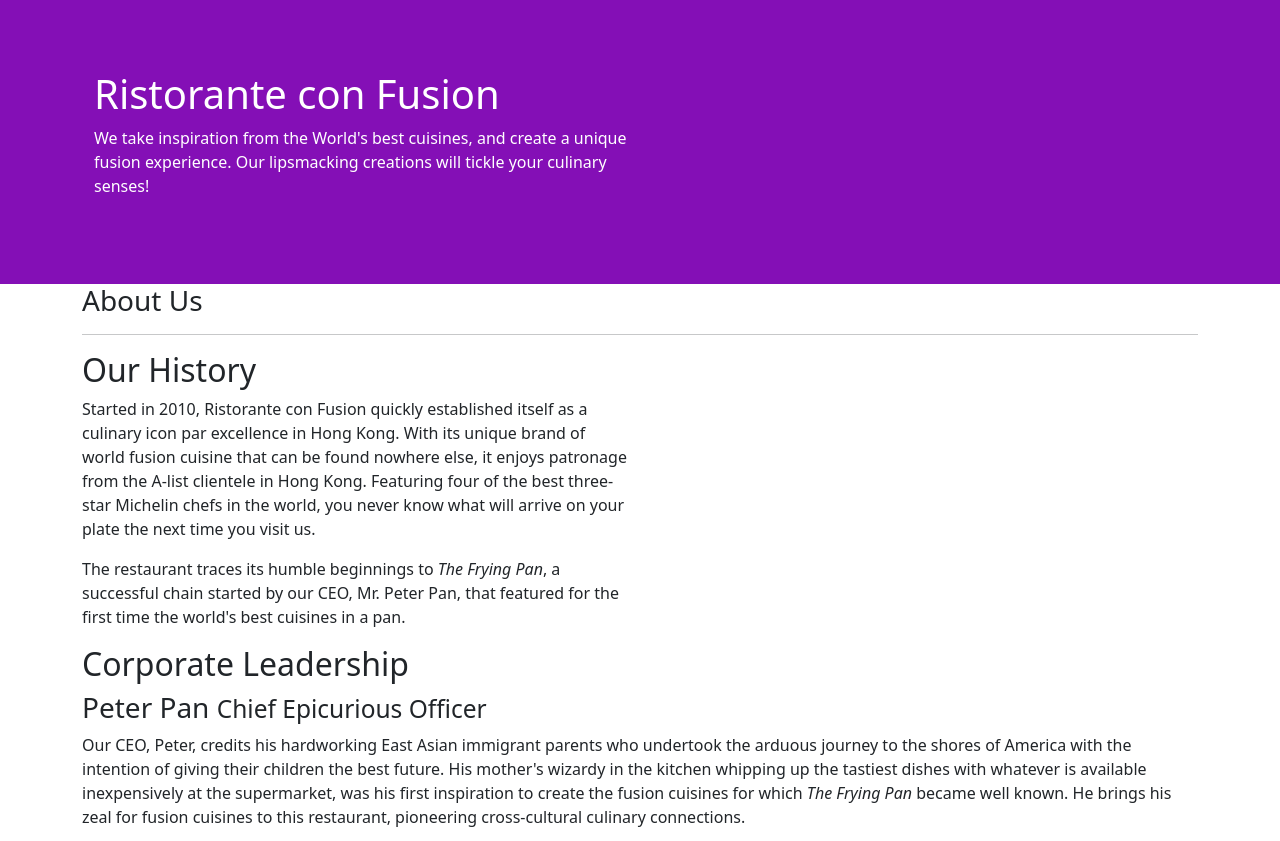
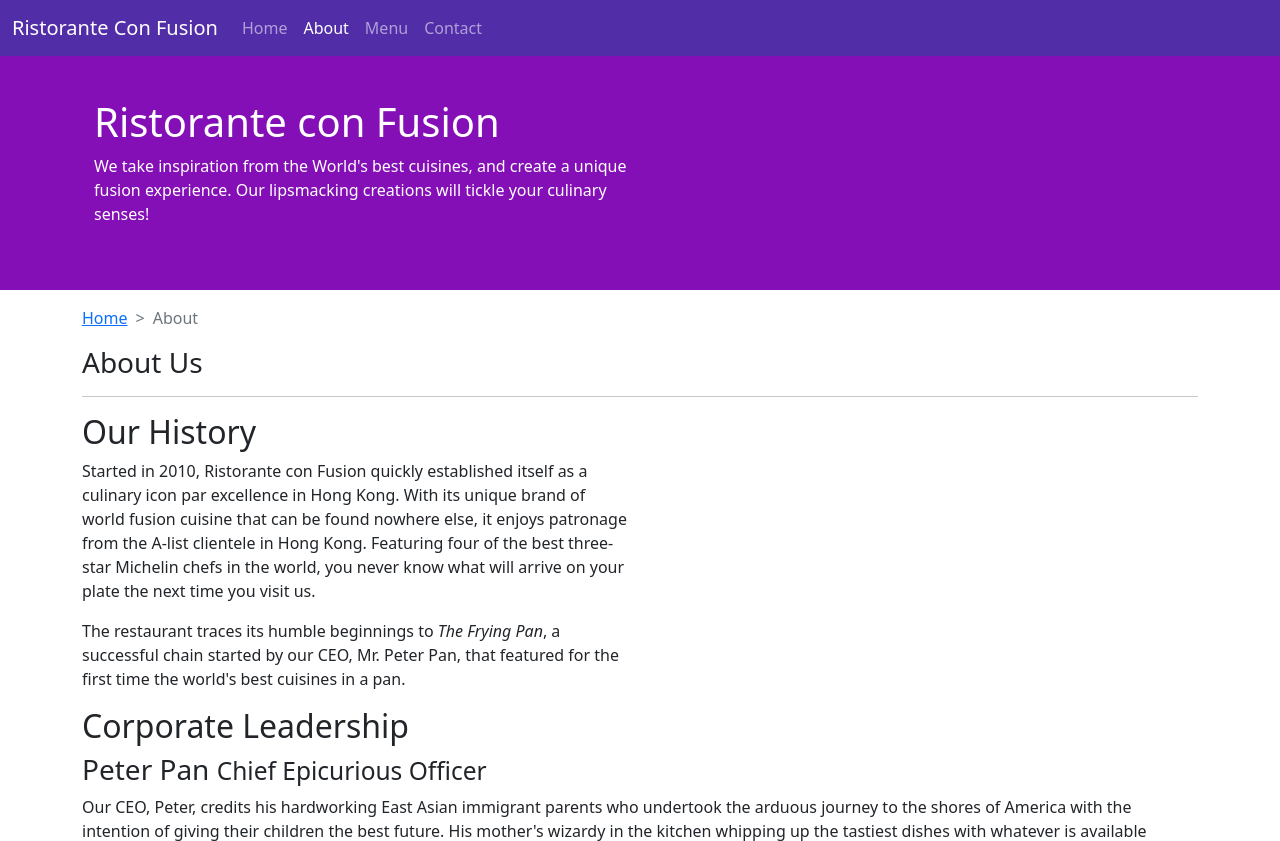
Before and after one commit to numan-iftikhar/Ristorante-Con-Fusion-Coursera, a website: page aboutus.html in a window 1280 px wide. Shown: the top 841 px of the page. Drawn offline with nearby package versions, Linux system fonts and the light colour scheme.

Commit message:
Add navbar and breadcrums

```diff
--- a/aboutus.html
+++ b/aboutus.html
@@ -16,8 +16,36 @@
 </head>
 
 <body>
+    <!-- * navbar section * -->
+    <nav class="navbar navbar-expand-md navbar-dark fixed-top">
+        <div class="container-fluid">
+            <a class="navbar-brand" href="./index.html">Ristorante Con Fusion</a>
+            <button class="navbar-toggler" type="button" data-bs-toggle="collapse"
+                data-bs-target="#navbarSupportedContent" aria-controls="navbarSupportedContent" aria-expanded="false"
+                aria-label="Toggle navigation">
+                <span class="navbar-toggler-icon"></span>
+            </button>
+            <div class="collapse navbar-collapse" id="navbarSupportedContent">
+                <ul class="navbar-nav me-auto mb-lg-0">
+                    <li class="nav-item">
+                        <a class="nav-link" aria-current="page" href="./index.html">Home</a>
+                    </li>
+                    <li class="nav-item">
+                        <a class="nav-link active" href="#">About</a>
+                    </li>
+                    <li class="nav-item">
+                        <a class="nav-link" href="#">Menu</a>
+                    </li>
+                    <li class="nav-item">
+                        <a class="nav-link" href="#">Contact</a>
+                    </li>
+                </ul>
+            </div>
+        </div>
+    </nav>
 
-    <header class="jumbotron">
+
+    <header class="jumbotron p-5 rounded-sm mb-3">
         <div class="container">
             <div class="row row-header">
                 <div class="col-12 col-sm-6">
@@ -34,6 +62,13 @@
     <div class="container">
         <div class="row">
             <div class="col-12 col-sm-12">
+                <!-- * breadcrumb * -->
+                <nav style="--bs-breadcrumb-divider: '>';" aria-label="breadcrumb">
+                    <ol class="breadcrumb">
+                        <li class="breadcrumb-item"><a href="./index.html">Home</a></li>
+                        <li class="breadcrumb-item active" aria-current="page">About</li>
+                    </ol>
+                </nav>
                 <h3>About Us</h3>
                 <hr>
             </div>
@@ -59,24 +94,30 @@
             <div class="col-12 col-sm-12">
                 <h2>Corporate Leadership</h2>
                 <h3>Peter Pan <small>Chief Epicurious Officer</small></h3>
-                <p class="d-none d-sm-block">Our CEO, Peter, credits his hardworking East Asian immigrant parents who undertook the arduous
+                <p class="d-none d-sm-block">Our CEO, Peter, credits his hardworking East Asian immigrant parents who
+                    undertook the arduous
                     journey to the shores of America with the intention of giving their children the best future. His
                     mother's wizardy in the kitchen whipping up the tastiest dishes with whatever is available
                     inexpensively at the supermarket, was his first inspiration to create the fusion cuisines for which
                     <em>The Frying Pan</em> became well known. He brings his zeal for fusion cuisines to this
-                    restaurant, pioneering cross-cultural culinary connections.</p>
+                    restaurant, pioneering cross-cultural culinary connections.
+                </p>
                 <h3>Dhanasekaran Witherspoon <small>Chief Food Officer</small></h3>
-                <p class="d-none d-sm-block">Our CFO, Danny, as he is affectionately referred to by his colleagues, comes from a long established
+                <p class="d-none d-sm-block">Our CFO, Danny, as he is affectionately referred to by his colleagues,
+                    comes from a long established
                     family tradition in farming and produce. His experiences growing up on a farm in the Australian
                     outback gave him great appreciation for varieties of food sources. As he puts it in his own words,
-                    <em>Everything that runs, wins, and everything that stays, pays!</em></p>
+                    <em>Everything that runs, wins, and everything that stays, pays!</em>
+                </p>
                 <h3>Agumbe Tang <small>Chief Taste Officer</small></h3>
-                <p class="d-none d-sm-block">Blessed with the most discerning gustatory sense, Agumbe, our CTO, personally ensures that every dish
+                <p class="d-none d-sm-block">Blessed with the most discerning gustatory sense, Agumbe, our CTO,
+                    personally ensures that every dish
                     that we serve meets his exacting tastes. Our chefs dread the tongue lashing that ensues if their
                     dish does not meet his exacting standards. He lives by his motto, <em>You click only if you survive
                         my lick.</em></p>
                 <h3>Alberto Somayya <small>Executive Chef</small></h3>
-                <p class="d-none d-sm-block">Award winning three-star Michelin chef with wide International experience having worked closely with
+                <p class="d-none d-sm-block">Award winning three-star Michelin chef with wide International experience
+                    having worked closely with
                     whos-who in the culinary world, he specializes in creating mouthwatering Indo-Italian fusion
                     experiences. He says, <em>Put together the cuisines from the two craziest cultures, and you get a
                         winning hit! Amma Mia!</em></p>
@@ -85,13 +126,15 @@
 
     </div>
 
+
+    <!-- * footer * -->
     <footer class="footer">
         <div class="container">
             <div class="row">
                 <div class="col-4 offset-1 col-sm-2">
                     <h5>Links</h5>
                     <ul class="list-unstyled">
-                        <li><a href="#">Home</a></li>
+                        <li><a href="./index.html">Home</a></li>
                         <li><a href="#">About</a></li>
                         <li><a href="#">Menu</a></li>
                         <li><a href="#">Contact</a></li>
--- a/css/style.css
+++ b/css/style.css
@@ -1,4 +1,14 @@
+body {
+    padding-top: 50px;
+    z-index: 0;
+}
+
+.navbar-dark {
+    background-color: #512DA8;
+}
+
 .jumbotron {
+    /* * vertical | horizontal * */
     padding: 70px 30px;
     margin: 0 auto;
     background: rgb(132, 15, 182);
@@ -6,7 +16,7 @@
 }
 
 .row-header {
-    /* vertical | horizontal */
+    /* * vertical | horizontal * */
     margin: 0 auto;
     padding: 0;
 }
```
Also changed, not shown: index.html (+41 -6 lines).
